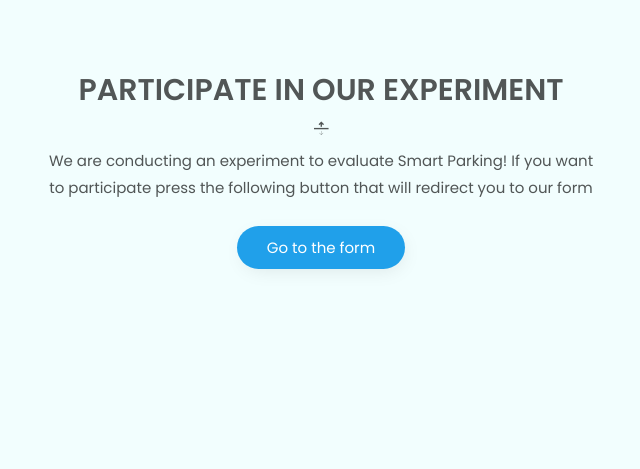
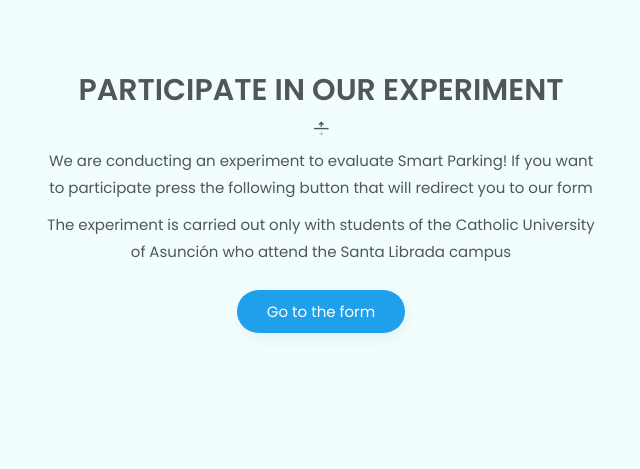
Before and after one commit to SmartTrafficPY/Smarttraffic-Webpage, a Django app: template smwebsite/templates/smartparking/index.html in a window 1280 px wide. Shown: the part 2066-2535 px from the top of the page, without its empty margins (319-959 px from the left). Run offline with Django 3.2, Linux system fonts and the light colour scheme; the template is opened without the code that fills it, so the values that code supplies are empty; some libraries are stand-ins or nearby versions.

Commit message:
add warning message to smartparking experiment

```diff
--- a/smwebsite/templates/smartparking/index.html
+++ b/smwebsite/templates/smartparking/index.html
@@ -225,6 +225,8 @@
                         <h2>{% trans 'Participate in our experiment' %}</h2>
                         <p>{% trans 'We are conducting an experiment to evaluate Smart Parking! If you want to participate press the following button that will redirect you to our form' %}
                         </p>
+                        <p>{% trans 'The experiment is carried out only with students of the Catholic University of Asunción who attend the Santa Librada campus' %}
+                        </p>
                         <a target="_blank" href="{% url 'smartparkingforms' %}" class="button">{% trans 'Go to the form' %}</a>
                     </div>
                 </div>
```
Also changed, not shown: smwebsite/locale/es/LC_MESSAGES/django.po, smwebsite/locale/it/LC_MESSAGES/django.po, 2 other files.
